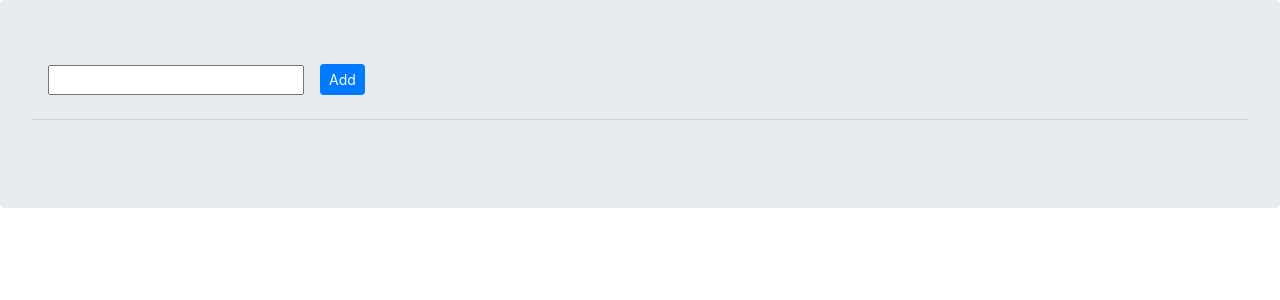
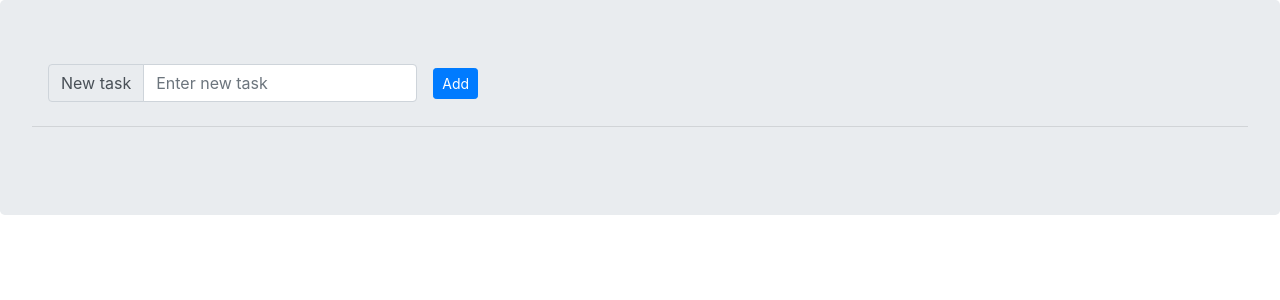
Before and after one commit to fortymorgan/reactToDo, a React app: page / in a window 1280 px wide. Shown: the top 300 px of the page. Built offline with nearby package versions, Linux system fonts and the light colour scheme.

Commit message:
Add label to input form

```diff
--- a/src/components/InputForm.jsx
+++ b/src/components/InputForm.jsx
@@ -7,8 +7,11 @@ export default class InputForm extends React.Component {
 
     return (
       <form className="form-inline" onSubmit={onAdd}>
-        <div className="form-group mx-sm-3">
-          <input type="text" value={value} onChange={onInput} />
+        <div className="input-group mx-sm-3">
+          <div className="input-group-prepend">
+            <span className="input-group-text" id="basic-addon1">New task</span>
+          </div>
+          <input type="text" className="form-control" placeholder="Enter new task" aria-label="Enter new task" aria-describedby="basic-addon1" value={value} onChange={onInput} />
         </div>
         <button type="submit" className="btn btn-primary btn-sm">Add</button>
       </form>
```
